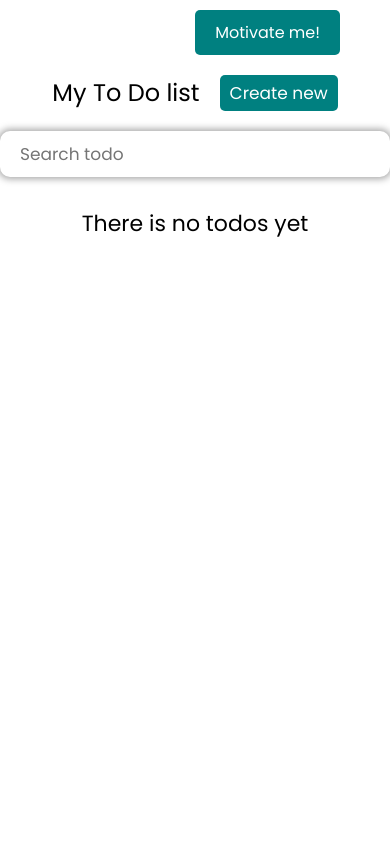
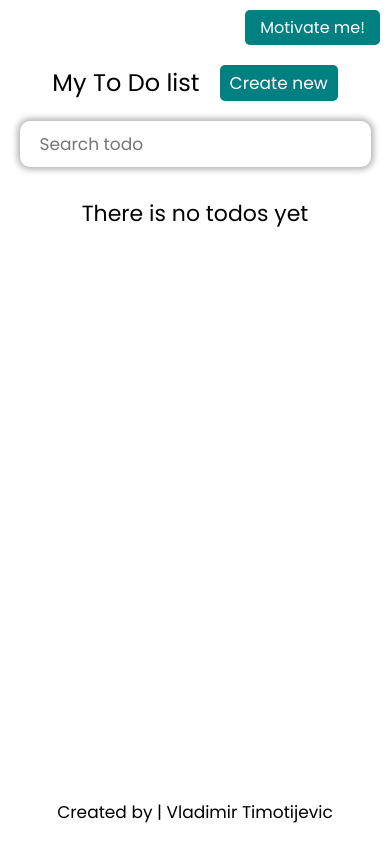
Before and after one commit to TimotijevicVlada/To_Do_App_REACT, a React (Create React App) app: page / in a window 390 px wide. Built offline with nearby package versions, Linux system fonts and the light colour scheme.

Commit message:
Responsive css done.

```diff
--- a/src/App.js
+++ b/src/App.js
@@ -3,6 +3,7 @@ import "./style/App.css";
 import { BrowserRouter as Router, Routes, Route } from "react-router-dom";
 import Todos from "./components/Todos";
 import Motivate from "./components/Motivate";
+import Footer from "./components/Footer";
 
 
 function App() {
@@ -15,6 +16,7 @@ function App() {
             <Route path="/" element={<Todos />}/>
             <Route path="/motivate" element={<Motivate />}/>
         </Routes>
+        <Footer />
       </div>
     </Router>
   );
--- /dev/null
+++ b/src/components/Footer.js
@@ -0,0 +1,11 @@
+import React from 'react'
+
+const Footer = () => {
+    return (
+        <div className='footer'>
+            Created by | Vladimir Timotijevic
+        </div>
+    )
+}
+
+export default Footer;
--- a/src/components/Todos.js
+++ b/src/components/Todos.js
@@ -16,9 +16,6 @@ const Todos = () => {
   const [previewTodo, setPreviewTodo] = useState({});
   const [itemToDelete, setItemToDelete] = useState("");
   const [search, setSearch] = useState("");
-
-
-  console.log(todos)
 
   //Variable that sort all todos ascending by date
   const sortedTodos = todos.sort((a, b) => new Date(a.time) - new Date(b.time));
--- a/src/style/App.css
+++ b/src/style/App.css
@@ -4,6 +4,10 @@
   margin: 0;
   padding: 0;
   font-family: "Poppins", sans-serif;
+}
+
+.App .todos_page {
+  min-height: 90vh;
 }
 
 .App .todos_page .todo_header {
@@ -205,7 +209,8 @@
   padding: 20px 0px;
 }
 
-.App .todos_page .create_form, .App .todos_page .update_form {
+.App .todos_page .create_form,
+.App .todos_page .update_form {
   position: fixed;
   width: 100%;
   height: 100vh;
@@ -225,7 +230,10 @@
           align-items: center;
 }
 
-.App .todos_page .create_form .form, .App .todos_page .create_form .update, .App .todos_page .update_form .form, .App .todos_page .update_form .update {
+.App .todos_page .create_form .form,
+.App .todos_page .create_form .update,
+.App .todos_page .update_form .form,
+.App .todos_page .update_form .update {
   background-color: lightgray;
   width: 350px;
   min-height: 400px;
@@ -261,15 +269,36 @@
   }
 }
 
-.App .todos_page .create_form .form .create_title, .App .todos_page .create_form .form .update_title, .App .todos_page .create_form .update .create_title, .App .todos_page .create_form .update .update_title, .App .todos_page .update_form .form .create_title, .App .todos_page .update_form .form .update_title, .App .todos_page .update_form .update .create_title, .App .todos_page .update_form .update .update_title {
+.App .todos_page .create_form .form .create_title,
+.App .todos_page .create_form .form .update_title,
+.App .todos_page .create_form .update .create_title,
+.App .todos_page .create_form .update .update_title,
+.App .todos_page .update_form .form .create_title,
+.App .todos_page .update_form .form .update_title,
+.App .todos_page .update_form .update .create_title,
+.App .todos_page .update_form .update .update_title {
   text-align: center;
 }
 
-.App .todos_page .create_form .form .create_title h3, .App .todos_page .create_form .form .update_title h3, .App .todos_page .create_form .update .create_title h3, .App .todos_page .create_form .update .update_title h3, .App .todos_page .update_form .form .create_title h3, .App .todos_page .update_form .form .update_title h3, .App .todos_page .update_form .update .create_title h3, .App .todos_page .update_form .update .update_title h3 {
+.App .todos_page .create_form .form .create_title h3,
+.App .todos_page .create_form .form .update_title h3,
+.App .todos_page .create_form .update .create_title h3,
+.App .todos_page .create_form .update .update_title h3,
+.App .todos_page .update_form .form .create_title h3,
+.App .todos_page .update_form .form .update_title h3,
+.App .todos_page .update_form .update .create_title h3,
+.App .todos_page .update_form .update .update_title h3 {
   font-weight: 200;
 }
 
-.App .todos_page .create_form .form .form_content div, .App .todos_page .create_form .form .update_content div, .App .todos_page .create_form .update .form_content div, .App .todos_page .create_form .update .update_content div, .App .todos_page .update_form .form .form_content div, .App .todos_page .update_form .form .update_content div, .App .todos_page .update_form .update .form_content div, .App .todos_page .update_form .update .update_content div {
+.App .todos_page .create_form .form .form_content div,
+.App .todos_page .create_form .form .update_content div,
+.App .todos_page .create_form .update .form_content div,
+.App .todos_page .create_form .update .update_content div,
+.App .todos_page .update_form .form .form_content div,
+.App .todos_page .update_form .form .update_content div,
+.App .todos_page .update_form .update .form_content div,
+.App .todos_page .update_form .update .update_content div {
   width: 100%;
   display: -webkit-box;
   display: -ms-flexbox;
@@ -281,26 +310,77 @@
   margin: 7px 0px;
 }
 
-.App .todos_page .create_form .form .form_content div input, .App .todos_page .create_form .form .update_content div input, .App .todos_page .create_form .update .form_content div input, .App .todos_page .create_form .update .update_content div input, .App .todos_page .update_form .form .form_content div input, .App .todos_page .update_form .form .update_content div input, .App .todos_page .update_form .update .form_content div input, .App .todos_page .update_form .update .update_content div input {
+.App .todos_page .create_form .form .form_content div input,
+.App .todos_page .create_form .form .update_content div input,
+.App .todos_page .create_form .update .form_content div input,
+.App .todos_page .create_form .update .update_content div input,
+.App .todos_page .update_form .form .form_content div input,
+.App .todos_page .update_form .form .update_content div input,
+.App .todos_page .update_form .update .form_content div input,
+.App .todos_page .update_form .update .update_content div input {
   border: none;
   border-radius: 7px;
   padding: 7px 5px;
 }
 
-.App .todos_page .create_form .form .form_content div input:focus, .App .todos_page .create_form .form .update_content div input:focus, .App .todos_page .create_form .update .form_content div input:focus, .App .todos_page .create_form .update .update_content div input:focus, .App .todos_page .update_form .form .form_content div input:focus, .App .todos_page .update_form .form .update_content div input:focus, .App .todos_page .update_form .update .form_content div input:focus, .App .todos_page .update_form .update .update_content div input:focus {
+.App .todos_page .create_form .form .form_content div input:focus,
+.App .todos_page .create_form .form .update_content div input:focus,
+.App .todos_page .create_form .update .form_content div input:focus,
+.App .todos_page .create_form .update .update_content div input:focus,
+.App .todos_page .update_form .form .form_content div input:focus,
+.App .todos_page .update_form .form .update_content div input:focus,
+.App .todos_page .update_form .update .form_content div input:focus,
+.App .todos_page .update_form .update .update_content div input:focus {
   outline: none;
 }
 
-.App .todos_page .create_form .form .form_content .error, .App .todos_page .create_form .form .update_content .error, .App .todos_page .create_form .update .form_content .error, .App .todos_page .create_form .update .update_content .error, .App .todos_page .update_form .form .form_content .error, .App .todos_page .update_form .form .update_content .error, .App .todos_page .update_form .update .form_content .error, .App .todos_page .update_form .update .update_content .error {
+.App .todos_page .create_form .form .form_content .error,
+.App .todos_page .create_form .form .update_content .error,
+.App .todos_page .create_form .update .form_content .error,
+.App .todos_page .create_form .update .update_content .error,
+.App .todos_page .update_form .form .form_content .error,
+.App .todos_page .update_form .form .update_content .error,
+.App .todos_page .update_form .update .form_content .error,
+.App .todos_page .update_form .update .update_content .error {
   color: red;
   font-size: 14px;
 }
 
-.App .todos_page .create_form .form .form_content .create_btn, .App .todos_page .create_form .form .form_content .update_btn, .App .todos_page .create_form .form .update_content .create_btn, .App .todos_page .create_form .form .update_content .update_btn, .App .todos_page .create_form .update .form_content .create_btn, .App .todos_page .create_form .update .form_content .update_btn, .App .todos_page .create_form .update .update_content .create_btn, .App .todos_page .create_form .update .update_content .update_btn, .App .todos_page .update_form .form .form_content .create_btn, .App .todos_page .update_form .form .form_content .update_btn, .App .todos_page .update_form .form .update_content .create_btn, .App .todos_page .update_form .form .update_content .update_btn, .App .todos_page .update_form .update .form_content .create_btn, .App .todos_page .update_form .update .form_content .update_btn, .App .todos_page .update_form .update .update_content .create_btn, .App .todos_page .update_form .update .update_content .update_btn {
+.App .todos_page .create_form .form .form_content .create_btn,
+.App .todos_page .create_form .form .form_content .update_btn,
+.App .todos_page .create_form .form .update_content .create_btn,
+.App .todos_page .create_form .form .update_content .update_btn,
+.App .todos_page .create_form .update .form_content .create_btn,
+.App .todos_page .create_form .update .form_content .update_btn,
+.App .todos_page .create_form .update .update_content .create_btn,
+.App .todos_page .create_form .update .update_content .update_btn,
+.App .todos_page .update_form .form .form_content .create_btn,
+.App .todos_page .update_form .form .form_content .update_btn,
+.App .todos_page .update_form .form .update_content .create_btn,
+.App .todos_page .update_form .form .update_content .update_btn,
+.App .todos_page .update_form .update .form_content .create_btn,
+.App .todos_page .update_form .update .form_content .update_btn,
+.App .todos_page .update_form .update .update_content .create_btn,
+.App .todos_page .update_form .update .update_content .update_btn {
   margin-top: 25px;
 }
 
-.App .todos_page .create_form .form .form_content .create_btn button, .App .todos_page .create_form .form .form_content .update_btn button, .App .todos_page .create_form .form .update_content .create_btn button, .App .todos_page .create_form .form .update_content .update_btn button, .App .todos_page .create_form .update .form_content .create_btn button, .App .todos_page .create_form .update .form_content .update_btn button, .App .todos_page .create_form .update .update_content .create_btn button, .App .todos_page .create_form .update .update_content .update_btn button, .App .todos_page .update_form .form .form_content .create_btn button, .App .todos_page .update_form .form .form_content .update_btn button, .App .todos_page .update_form .form .update_content .create_btn button, .App .todos_page .update_form .form .update_content .update_btn button, .App .todos_page .update_form .update .form_content .create_btn button, .App .todos_page .update_form .update .form_content .update_btn button, .App .todos_page .update_form .update .update_content .create_btn button, .App .todos_page .update_form .update .update_content .update_btn button {
+.App .todos_page .create_form .form .form_content .create_btn button,
+.App .todos_page .create_form .form .form_content .update_btn button,
+.App .todos_page .create_form .form .update_content .create_btn button,
+.App .todos_page .create_form .form .update_content .update_btn button,
+.App .todos_page .create_form .update .form_content .create_btn button,
+.App .todos_page .create_form .update .form_content .update_btn button,
+.App .todos_page .create_form .update .update_content .create_btn button,
+.App .todos_page .create_form .update .update_content .update_btn button,
+.App .todos_page .update_form .form .form_content .create_btn button,
+.App .todos_page .update_form .form .form_content .update_btn button,
+.App .todos_page .update_form .form .update_content .create_btn button,
+.App .todos_page .update_form .form .update_content .update_btn button,
+.App .todos_page .update_form .update .form_content .create_btn button,
+.App .todos_page .update_form .update .form_content .update_btn button,
+.App .todos_page .update_form .update .update_content .create_btn button,
+.App .todos_page .update_form .update .update_content .update_btn button {
   padding: 7px 0px;
   border: none;
   border-radius: 7px;
@@ -310,7 +390,14 @@
   cursor: pointer;
 }
 
-.App .todos_page .create_form .form .form_content .success_msg, .App .todos_page .create_form .form .update_content .success_msg, .App .todos_page .create_form .update .form_content .success_msg, .App .todos_page .create_form .update .update_content .success_msg, .App .todos_page .update_form .form .form_content .success_msg, .App .todos_page .update_form .form .update_content .success_msg, .App .todos_page .update_form .update .form_content .success_msg, .App .todos_page .update_form .update .update_content .success_msg {
+.App .todos_page .create_form .form .form_content .success_msg,
+.App .todos_page .create_form .form .update_content .success_msg,
+.App .todos_page .create_form .update .form_content .success_msg,
+.App .todos_page .create_form .update .update_content .success_msg,
+.App .todos_page .update_form .form .form_content .success_msg,
+.App .todos_page .update_form .form .update_content .success_msg,
+.App .todos_page .update_form .update .form_content .success_msg,
+.App .todos_page .update_form .update .update_content .success_msg {
   color: green;
   text-align: center;
 }
@@ -444,6 +531,10 @@
   text-align: right;
 }
 
+.App .motivate {
+  min-height: 90vh;
+}
+
 .App .motivate .motivate_header {
   display: -webkit-box;
   display: -ms-flexbox;
@@ -476,7 +567,6 @@
 }
 
 .App .motivate .motivate_msg {
-  padding: 0px 50px;
   display: -webkit-box;
   display: -ms-flexbox;
   display: flex;
@@ -495,7 +585,7 @@
   margin: 10px 0px;
   padding: 20px;
   border-radius: 10px;
-  width: 60%;
+  width: 1000px;
 }
 
 .App .motivate .motivate_msg .msg .quote {
@@ -515,7 +605,7 @@
 .App .motivate .motivate_msg .skeleton {
   -webkit-box-shadow: 0px 0px 7px 2px rgba(0, 0, 0, 0.35);
           box-shadow: 0px 0px 7px 2px rgba(0, 0, 0, 0.35);
-  width: 60%;
+  width: 1000px;
   height: 90px;
   margin: 10px 0px;
   border-radius: 10px;
@@ -564,4 +654,85 @@
   border-radius: 7px;
   background-color: #dadada;
 }
+
+.App .footer {
+  height: 10vh;
+  font-size: 17px;
+  display: -webkit-box;
+  display: -ms-flexbox;
+  display: flex;
+  -webkit-box-pack: center;
+      -ms-flex-pack: center;
+          justify-content: center;
+  -webkit-box-align: center;
+      -ms-flex-align: center;
+          align-items: center;
+}
+
+@media screen and (max-width: 1250px) {
+  .App .motivate .motivate_msg .msg,
+  .App .motivate .motivate_msg .skeleton {
+    width: 800px;
+  }
+}
+
+@media screen and (max-width: 1000px) {
+  .App .motivate .motivate_msg .msg,
+  .App .motivate .motivate_msg .skeleton {
+    width: 600px;
+  }
+}
+
+@media screen and (max-width: 768px) {
+  .App .todos_page .delete_wrapper .delete {
+    width: 450px;
+  }
+  .App .motivate .motivate_msg .msg,
+  .App .motivate .motivate_msg .skeleton {
+    width: 450px;
+  }
+}
+
+@media screen and (max-width: 500px) {
+  .App .todos_page .todo_header {
+    margin: 10px;
+  }
+  .App .todos_page .todo_header .link {
+    padding: 5px 15px;
+  }
+  .App .todos_page .search_todo input {
+    width: 90%;
+  }
+  .App .todos_page .todos {
+    padding: 0px;
+    -webkit-box-pack: center;
+        -ms-flex-pack: center;
+            justify-content: center;
+  }
+  .App .todos_page .todos .todo {
+    width: 90%;
+  }
+  .App .todos_page .create_form .form,
+  .App .todos_page .create_form .update,
+  .App .todos_page .update_form .form,
+  .App .todos_page .update_form .update {
+    width: 90%;
+  }
+  .App .todos_page .delete_wrapper .delete {
+    width: 95%;
+  }
+  .App .todos_page .preview_wrapper .preview {
+    width: 90%;
+  }
+  .App .motivate .motivate_header {
+    margin: 10px;
+  }
+  .App .motivate .motivate_header .link {
+    padding: 5px 15px;
+  }
+  .App .motivate .motivate_msg .msg,
+  .App .motivate .motivate_msg .skeleton {
+    width: 95%;
+  }
+}
 /*# sourceMappingURL=App.css.map */
--- a/src/style/App.scss
+++ b/src/style/App.scss
@@ -6,6 +6,7 @@
 }
 .App {
   .todos_page {
+    min-height: 90vh;
     .todo_header {
       display: flex;
       justify-content: flex-end;
@@ -106,7 +107,6 @@
               font-weight: bold;
               color: teal;
             }
-
           }
           .todo_desc {
             padding: 10px 0px;
@@ -147,7 +147,8 @@
         padding: 20px 0px;
       }
     }
-    .create_form, .update_form {
+    .create_form,
+    .update_form {
       position: fixed;
       width: 100%;
       height: 100vh;
@@ -158,7 +159,8 @@
       display: flex;
       justify-content: center;
       align-items: center;
-      .form, .update {
+      .form,
+      .update {
         background-color: lightgray;
         width: 350px;
         min-height: 400px;
@@ -174,13 +176,15 @@
             opacity: 0;
           }
         }
-        .create_title, .update_title {
+        .create_title,
+        .update_title {
           text-align: center;
           h3 {
             font-weight: 200;
           }
         }
-        .form_content, .update_content {
+        .form_content,
+        .update_content {
           div {
             width: 100%;
             display: flex;
@@ -199,7 +203,8 @@
             color: red;
             font-size: 14px;
           }
-          .create_btn, .update_btn {
+          .create_btn,
+          .update_btn {
             margin-top: 25px;
             button {
               padding: 7px 0px;
@@ -308,6 +313,7 @@
     }
   }
   .motivate {
+    min-height: 90vh;
     .motivate_header {
       display: flex;
       justify-content: flex-end;
@@ -331,7 +337,6 @@
       }
     }
     .motivate_msg {
-      padding: 0px 50px;
       display: flex;
       flex-direction: column;
       align-items: center;
@@ -340,7 +345,7 @@
         margin: 10px 0px;
         padding: 20px;
         border-radius: 10px;
-        width: 60%;
+        width: 1000px;
         .quote {
           font-size: 18px;
         }
@@ -352,7 +357,7 @@
       }
       .skeleton {
         box-shadow: 0px 0px 7px 2px rgba(0, 0, 0, 0.35);
-        width: 60%;
+        width: 1000px;
         height: 90px;
         margin: 10px 0px;
         border-radius: 10px;
@@ -388,4 +393,113 @@
       }
     }
   }
+  .footer {
+    height: 10vh;
+    font-size: 17px;
+    display: flex;
+    justify-content: center;
+    align-items: center;
+  }
 }
+
+@media screen and (max-width: 1250px) {
+  .App {
+    .motivate {
+      .motivate_msg {
+        .msg,
+        .skeleton {
+          width: 800px;
+        }
+      }
+    }
+  }
+}
+
+@media screen and (max-width: 1000px) {
+  .App {
+    .motivate {
+      .motivate_msg {
+        .msg,
+        .skeleton {
+          width: 600px;
+        }
+      }
+    }
+  }
+}
+
+@media screen and (max-width: 768px) {
+  .App {
+    .todos_page {
+      .delete_wrapper {
+        .delete {
+          width: 450px;
+        }
+      }
+    }
+    .motivate {
+      .motivate_msg {
+        .msg,
+        .skeleton {
+          width: 450px;
+        }
+      }
+    }
+  }
+}
+
+@media screen and (max-width: 500px) {
+  .App {
+    .todos_page {
+      .todo_header {
+        margin: 10px;
+        .link {
+          padding: 5px 15px;
+        }
+      }
+      .search_todo {
+        input {
+          width: 90%;
+        }
+      }
+      .todos {
+        padding: 0px;
+        justify-content: center;
+        .todo {
+          width: 90%;
+        }
+      }
+      .create_form,
+      .update_form {
+        .form,
+        .update {
+          width: 90%;
+        }
+      }
+      .delete_wrapper {
+        .delete {
+          width: 95%;
+        }
+      }
+      .preview_wrapper {
+        .preview {
+          width: 90%;
+        }
+      }
+    }
+    .motivate {
+      .motivate_header {
+        margin: 10px;
+        .link {
+          padding: 5px 15px;
+        }
+      }
+      .motivate_msg {
+        .msg,
+        .skeleton {
+          width: 95%;
+        }
+      }
+    }
+  }
+}
```
Also changed, not shown: 1 other file (tests, documents, lock files or other folders).
